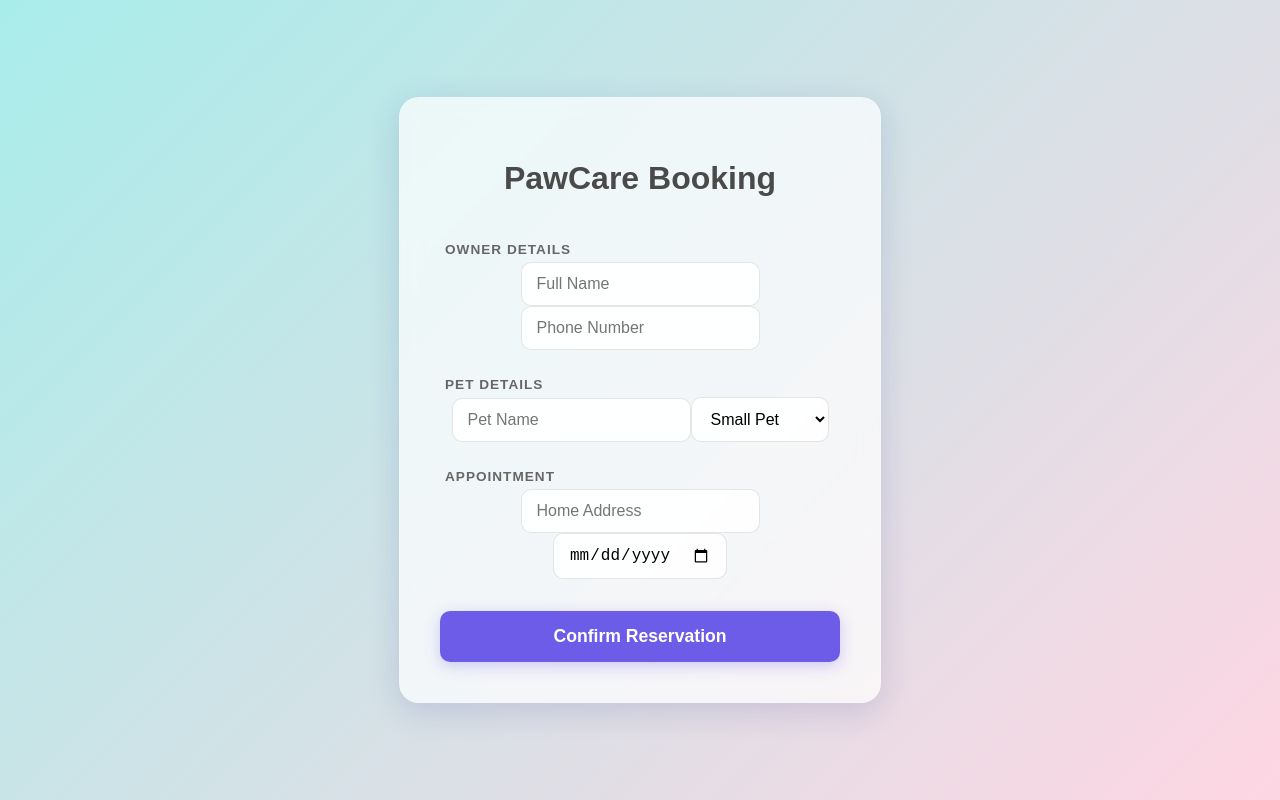
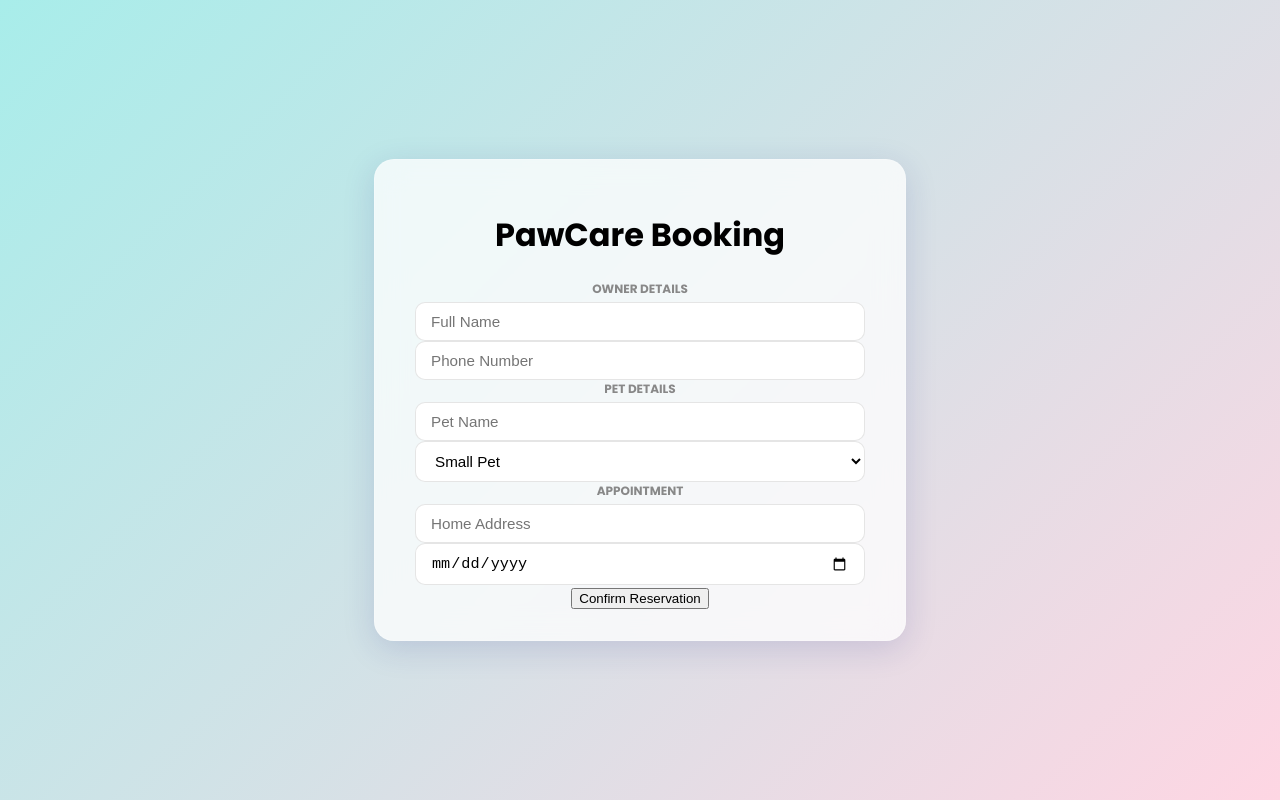
Before and after one commit to ericoacosta/VetCare, a React (Create React App) app: page / in a window 1280 px wide. Built offline with nearby package versions, Linux system fonts and the light colour scheme.

Commit message:
Update App.css

```diff
--- a/src/App.css
+++ b/src/App.css
@@ -1,6 +1,6 @@
 /* App.css */
+@import url('https://fonts.googleapis.com/css2?family=Poppins:wght@300;400;600;700&display=swap');
 
-/* 1. Global Reset & Background */
 .App {
   margin: 0;
   padding: 0;
@@ -8,87 +8,83 @@
   display: flex;
   justify-content: center;
   align-items: center;
-  background: linear-gradient(135deg, #a8edea 0%, #fed6e3 100%); /* Soft Pastel Gradient */
+  background: linear-gradient(135deg, #a8edea 0%, #fed6e3 100%);
   font-family: 'Poppins', sans-serif;
+  position: relative;
 }
 
-/* 2. Glassmorphism Card Container */
+.corner-login-btn {
+  position: fixed !important;
+  top: 20px !important;
+  right: 20px !important;
+  z-index: 9999 !important;
+  padding: 10px 20px;
+  background: #6c5ce7;
+  color: white;
+  border: none;
+  border-radius: 8px;
+  font-weight: 600;
+  cursor: pointer;
+  box-shadow: 0 4px 15px rgba(108, 92, 231, 0.3);
+}
+
 .App-header {
-  background: rgba(255, 255, 255, 0.7);
-  backdrop-filter: blur(10px); /* This creates the frosted glass effect */
-  -webkit-backdrop-filter: blur(10px);
+  width: 100%;
+  display: flex;
+  justify-content: center;
+  padding: 50px 0; /* Gives space for the long form */
+}
+
+.glass-card, .dashboard-card {
+  background: rgba(255, 255, 255, 0.75);
+  backdrop-filter: blur(15px);
   border-radius: 20px;
-  padding: 40px;
-  width: 100%;
-  max-width: 400px;
+  padding: 30px 40px;
+  width: 90%;
+  max-width: 450px;
   box-shadow: 0 8px 32px 0 rgba(31, 38, 135, 0.15);
-  border: 1px solid rgba(255, 255, 255, 0.18);
+  border: 1px solid rgba(255, 255, 255, 0.2);
   text-align: center;
 }
 
-/* 3. Typography */
-h1 {
-  color: #4a4a4a;
-  margin-bottom: 30px;
-  font-size: 2rem;
-  font-weight: 700;
-}
+.dashboard-view .dashboard-card { max-width: 950px; }
+
+.input-group { text-align: left; margin-bottom: 12px; }
 
 label {
   display: block;
-  text-align: left;
-  margin: 15px 0 5px 5px;
-  font-size: 0.85rem;
-  font-weight: 600;
-  color: #666;
+  font-size: 0.75rem;
+  font-weight: 700;
+  color: #888;
   text-transform: uppercase;
-  letter-spacing: 1px;
-}
-
-/* 4. Form & Inputs */
-form {
-  display: flex;
-  flex-direction: column;
-  gap: 12px;
+  margin-bottom: 4px;
 }
 
 input, select {
-  padding: 12px 15px;
+  width: 100%;
+  padding: 10px 15px;
   border-radius: 10px;
-  border: 1px solid rgba(0, 0, 0, 0.1);
-  background: rgba(255, 255, 255, 0.9);
-  font-size: 1rem;
-  transition: all 0.3s ease;
-  outline: none;
+  border: 1px solid rgba(0,0,0,0.1);
+  background: white;
+  font-size: 0.95rem;
+  box-sizing: border-box;
 }
 
-input:focus, select:focus {
-  border-color: #a8edea;
-  box-shadow: 0 0 8px rgba(168, 237, 234, 0.5);
-  transform: translateY(-2px);
+.primary-btn {
+  width: 100%;
+  padding: 14px;
+  background: #6c5ce7;
+  color: white;
+  border: none;
+  border-radius: 10px;
+  font-weight: 600;
+  font-size: 1rem;
+  cursor: pointer;
+  margin-top: 10px;
 }
 
-/* 5. The "Confirm" Button */
-button {
-  margin-top: 20px;
-  padding: 15px;
-  border-radius: 10px;
-  border: none;
-  background: #6c5ce7;
-  color: white;
-  font-size: 1.1rem;
-  font-weight: 600;
-  cursor: pointer;
-  transition: all 0.3s ease;
-  box-shadow: 0 4px 15px rgba(108, 92, 231, 0.3);
-}
+.logout-btn { background: #ff7675; color: white; border: none; padding: 10px 25px; border-radius: 8px; cursor: pointer; }
 
-button:hover {
-  background: #5849c4;
-  transform: translateY(-3px);
-  box-shadow: 0 6px 20px rgba(108, 92, 231, 0.4);
-}
-
-button:active {
-  transform: translateY(0);
-}
+table { width: 100%; border-collapse: collapse; background: white; border-radius: 10px; overflow: hidden; }
+th { background: #f8f9fa; color: #6c5ce7; padding: 12px; text-align: left; }
+td { padding: 12px; border-bottom: 1px solid #eee; }
```
